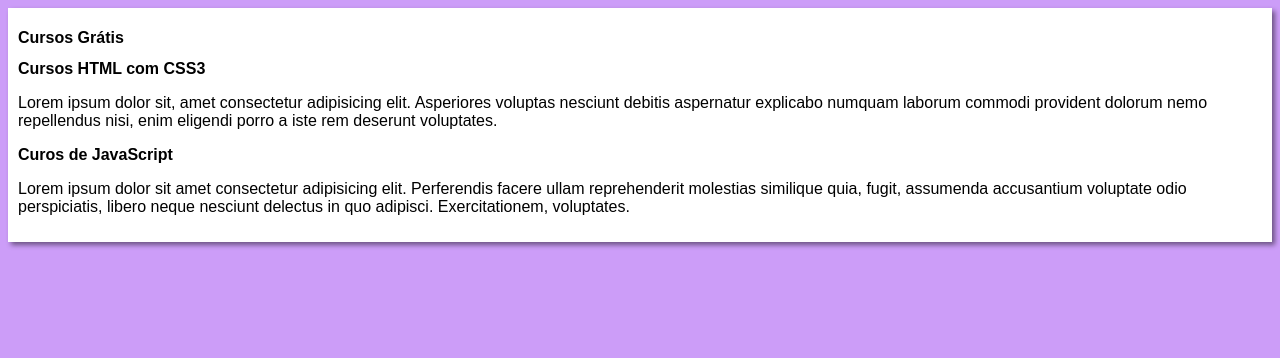
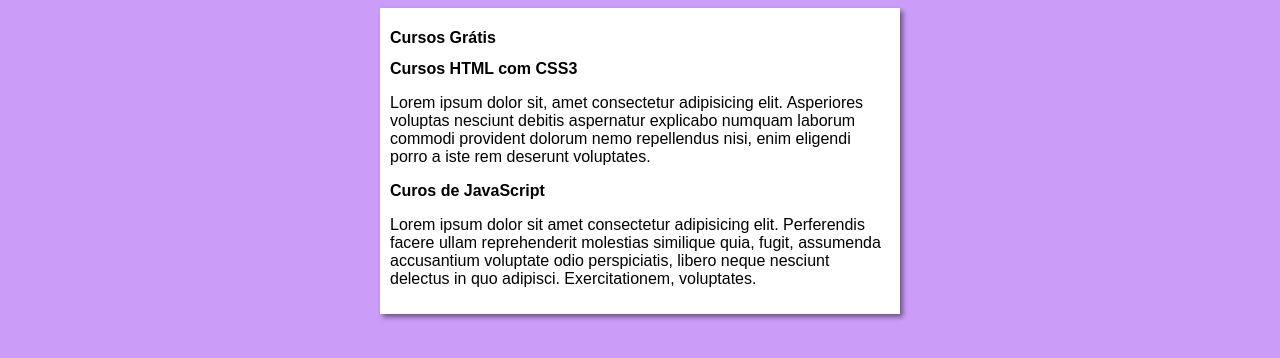
Before and after one commit to thiagorabelodev/projeto-site, a plain HTML site: page index.html in a window 1280 px wide. Drawn offline with Linux system fonts and the light colour scheme.

Commit message:
Update styles.css
correcting the width property, it was written wight

```diff
--- a/styles.css
+++ b/styles.css
@@ -8,7 +8,7 @@ body {
 }
 main {
   background-color: white;
-  widht: 500px;
+  width: 500px;
   margin: auto;
   padding: 10px;
   box-shadow: 3px 3px 5px rgb(0, 0, 0, 0.473)
```
